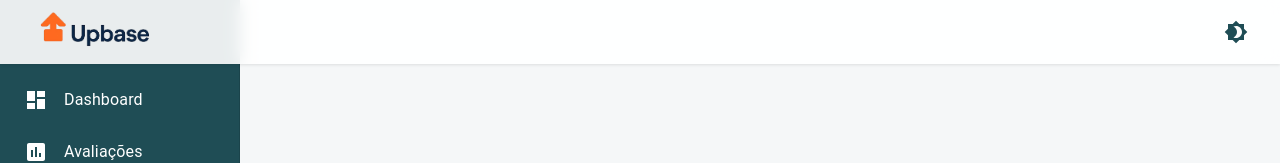
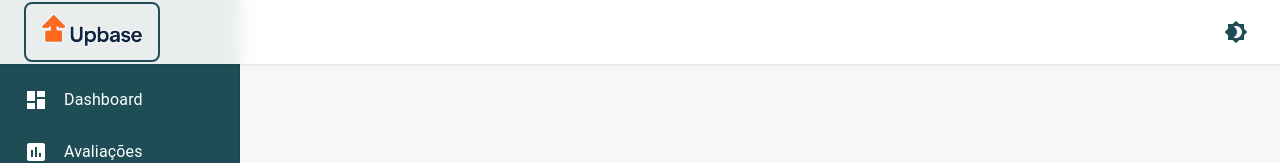
Before and after one commit to RobsonFSVieira/upbase, a React (Create React App) app: page /feedbacks in a window 1280 px wide. Shown: the top 163 px of the page. Built offline with nearby package versions, Linux system fonts and the light colour scheme.

Commit message:
update logo

```diff
--- a/src/components/Layout/MainLayout.js
+++ b/src/components/Layout/MainLayout.js
@@ -25,6 +25,7 @@ import {
 } from '@mui/icons-material';
 import { useNavigate } from 'react-router-dom';
 import { useTheme as useThemeContext } from '../../contexts/ThemeContext';
+import Logo from '../../assets/images/logo-official.png';
 
 const DRAWER_WIDTH = 240;
 
@@ -101,12 +102,18 @@ function MainLayout({ children }) {
           <Box sx={{ display: 'flex', alignItems: 'center', flexGrow: 1 }}>
             {!logoError && (
               <img
-                src="/images/logo.png"
+                src={Logo}
                 alt="UPBase Logo"
                 style={{
                   height: '60px',
                   marginRight: '20px',
                   transition: 'transform 0.2s',
+                  border:
+                    theme.palette.mode === 'light'
+                      ? '2px solid #1F4D55'
+                      : '2px solid #FF934C',
+                  borderRadius: '8px',
+                  padding: '4px',
                 }}
                 onError={(e) => {
                   console.error('Erro ao carregar logo:', e);
```
Also changed, not shown: src/assets/images/logo-official.png (renamed from src/assets/images/logo15.png).
